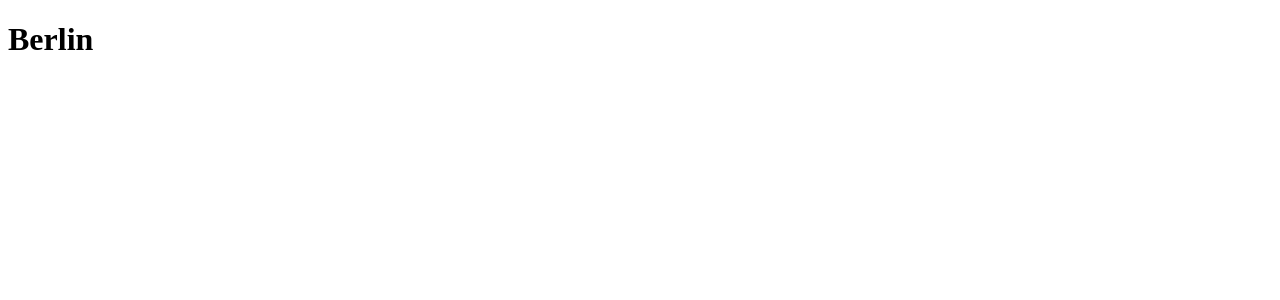
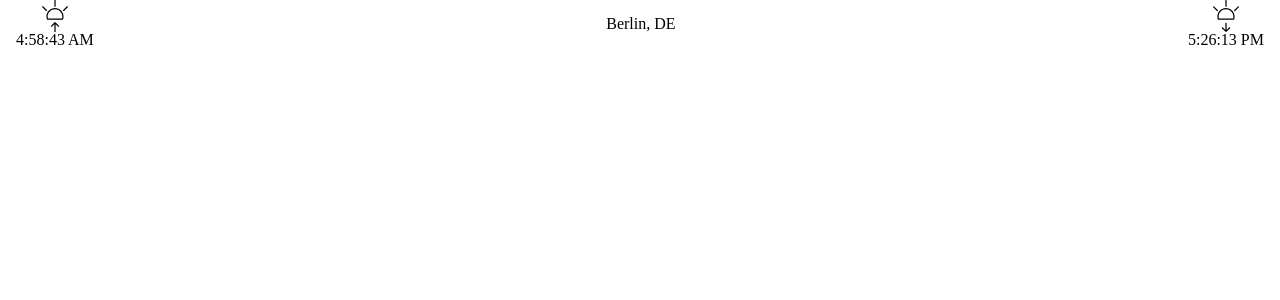
Before and after one commit to moigonzalez/weather-preactpi, a Preact app: page / in a window 1280 px wide. Shown: the top 300 px of the page. Built offline with nearby package versions, Linux system fonts and the light colour scheme.

Commit message:
Resets css

```diff
--- a/package.json
+++ b/package.json
@@ -20,7 +20,8 @@
   },
   "dependencies": {
     "preact": "^10.3.4",
-    "preact-compat": "^3.19.0"
+    "preact-compat": "^3.19.0",
+    "reset-css": "^5.0.1"
   },
   "eslintConfig": {
     "settings": {
--- /dev/null
+++ b/src/components/Box.js
@@ -0,0 +1,5 @@
+import { h } from 'preact';
+
+const Box = () => {
+
+}
--- /dev/null
+++ b/src/components/Loader.js
@@ -0,0 +1,27 @@
+import { h } from 'preact'
+
+const Loader = () => (
+  <div className="loader_container">
+    <svg xmlns="http://www.w3.org/2000/svg" width="38" height="38" viewBox="0 0 38 38">
+      <defs>
+          <linearGradient x1="8.042%" y1="0%" x2="65.682%" y2="23.865%" id="a">
+              <stop stop-color="#000" stop-opacity="0" offset="0%"/>
+              <stop stop-color="#000" stop-opacity=".631" offset="63.146%"/>
+              <stop stop-color="#000" offset="100%"/>
+          </linearGradient>
+      </defs>
+      <g fill="none" fill-rule="evenodd">
+          <g transform="translate(1 1)">
+              <path d="M36 18c0-9.94-8.06-18-18-18" id="Oval-2" stroke="url(#a)" stroke-width="2" transform="rotate(26.8348 18 18)">
+                  <animateTransform attributeName="transform" type="rotate" from="0 18 18" to="360 18 18" dur="0.9s" repeatCount="indefinite"/>
+              </path>
+              <circle fill="#000" cx="36" cy="18" r="1" transform="rotate(26.8348 18 18)">
+                  <animateTransform attributeName="transform" type="rotate" from="0 18 18" to="360 18 18" dur="0.9s" repeatCount="indefinite"/>
+              </circle>
+          </g>
+      </g>
+    </svg>
+  </div>
+);
+
+export default Loader;
--- /dev/null
+++ b/src/components/SunriseLogo.js
@@ -0,0 +1,58 @@
+import { h } from 'preact'
+
+const SunriseLogo = () => (
+<svg version="1.1" id="Layer_1" xmlns="http://www.w3.org/2000/svg" x="0px" y="0px"
+	 viewBox="0 0 185.558 185.558" style="enable-background:new 0 0 185.558 185.558;">
+<g>
+	<g>
+		<g>
+			<path d="M92.779,46.356c-27.37,0-49.636,22.265-49.636,49.636c0,5.366,0.85,10.638,2.525,15.674
+				c0.487,1.459,1.849,2.441,3.385,2.441h87.453c1.536,0,2.897-0.982,3.385-2.441c1.675-5.035,2.525-10.307,2.525-15.674
+				C142.415,68.621,120.149,46.356,92.779,46.356z M133.852,106.974H51.706c-0.951-3.562-1.431-7.246-1.431-10.983
+				c0-23.435,19.069-42.504,42.504-42.504s42.504,19.069,42.504,42.504C135.283,99.728,134.803,103.412,133.852,106.974z"/>
+			<path d="M45.379,58.098L23.984,36.703c-1.393-1.393-3.649-1.393-5.042,0s-1.393,3.649,0,5.042L40.336,63.14
+				c0.697,0.696,1.609,1.044,2.521,1.044s1.825-0.348,2.521-1.045C46.772,61.747,46.772,59.491,45.379,58.098z"/>
+			<path d="M166.616,36.703c-1.393-1.393-3.649-1.393-5.042,0l-21.395,21.395c-1.393,1.393-1.393,3.649,0,5.042
+				c0.697,0.696,1.609,1.044,2.521,1.044c0.913,0,1.825-0.348,2.521-1.045l21.395-21.395
+				C168.009,40.352,168.009,38.096,166.616,36.703z"/>
+			<path d="M92.779,39.224c1.971,0,3.566-1.595,3.566-3.566V3.566C96.345,1.595,94.75,0,92.779,0s-3.566,1.595-3.566,3.566v32.092
+				C89.213,37.629,90.808,39.224,92.779,39.224z"/>
+			<path d="M90.258,129.414l-22.694,22.694l5.042,5.042l16.607-16.607v45.015h7.132v-45.015l16.607,16.607l5.042-5.042L95.3,129.414
+				C93.907,128.021,91.651,128.021,90.258,129.414z"/>
+		</g>
+	</g>
+</g>
+<g>
+</g>
+<g>
+</g>
+<g>
+</g>
+<g>
+</g>
+<g>
+</g>
+<g>
+</g>
+<g>
+</g>
+<g>
+</g>
+<g>
+</g>
+<g>
+</g>
+<g>
+</g>
+<g>
+</g>
+<g>
+</g>
+<g>
+</g>
+<g>
+</g>
+</svg>
+);
+
+export default SunriseLogo;
--- /dev/null
+++ b/src/components/SunsetLogo.js
@@ -0,0 +1,56 @@
+import { h } from 'preact'
+
+const SunsetLogo = () => (<svg version="1.1" id="Layer_1" xmlns="http://www.w3.org/2000/svg" x="0px" y="0px"
+	 viewBox="0 0 184.2 184.2" style="enable-background:new 0 0 184.2 184.2;">
+<g>
+	<g>
+		<g>
+			<path d="M92.1,46.356c-27.369,0-49.636,22.265-49.636,49.636c0,5.359,0.85,10.631,2.526,15.674
+				c0.484,1.459,1.847,2.441,3.383,2.441h87.453c1.536,0,2.899-0.982,3.383-2.441c1.677-5.042,2.526-10.314,2.526-15.674
+				C141.736,68.621,119.469,46.356,92.1,46.356z M133.173,106.974H51.027c-0.951-3.566-1.431-7.25-1.431-10.983
+				c0-23.435,19.067-42.504,42.504-42.504c23.437,0,42.504,19.069,42.504,42.504C134.604,99.724,134.124,103.408,133.173,106.974z"
+				/>
+			<path d="M44.7,58.098L23.305,36.703c-1.393-1.393-3.649-1.393-5.042,0s-1.393,3.649,0,5.042L39.657,63.14
+				c0.697,0.696,1.609,1.044,2.521,1.044c0.912,0,1.825-0.348,2.521-1.045C46.093,61.747,46.093,59.491,44.7,58.098z"/>
+			<path d="M165.937,36.703c-1.393-1.393-3.649-1.393-5.042,0L139.5,58.098c-1.393,1.393-1.393,3.649,0,5.042
+				c0.697,0.696,1.609,1.044,2.521,1.044s1.825-0.348,2.521-1.045l21.395-21.395C167.33,40.352,167.33,38.096,165.937,36.703z"/>
+			<path d="M92.1,39.224c1.969,0,3.566-1.595,3.566-3.566V3.566C95.666,1.595,94.069,0,92.1,0c-1.969,0-3.566,1.595-3.566,3.566
+				v32.092C88.534,37.629,90.131,39.224,92.1,39.224z"/>
+			<path d="M95.666,172.026v-40.091h-7.132v40.091l-16.605-16.607l-5.042,5.042l22.692,22.694c0.669,0.669,1.576,1.045,2.521,1.045
+				s1.852-0.376,2.521-1.045l22.692-22.694l-5.042-5.042L95.666,172.026z"/>
+		</g>
+	</g>
+</g>
+<g>
+</g>
+<g>
+</g>
+<g>
+</g>
+<g>
+</g>
+<g>
+</g>
+<g>
+</g>
+<g>
+</g>
+<g>
+</g>
+<g>
+</g>
+<g>
+</g>
+<g>
+</g>
+<g>
+</g>
+<g>
+</g>
+<g>
+</g>
+<g>
+</g>
+</svg>);
+
+export default SunsetLogo;
--- /dev/null
+++ b/src/components/Title.js
@@ -0,0 +1,17 @@
+import { h } from 'preact'
+
+import SunriseLogo from './SunriseLogo.js';
+import SunsetLogo from './SunsetLogo.js';
+
+
+const Title = ({ name, country, sunrise, sunset }) => (
+  <header>
+    <h1 className="title_wrapper">
+      <span className="title_logo"><SunriseLogo />{new Date(sunrise * 1000).toLocaleTimeString()}</span>
+      <span className="title_headline">{name}, {country}</span>
+      <span className="title_logo"><SunsetLogo />{new Date(sunset * 1000).toLocaleTimeString()}</span>
+    </h1>
+  </header>
+);
+
+export default Title;
--- a/src/main.js
+++ b/src/main.js
@@ -1,5 +1,8 @@
 import { h, render } from 'preact';
 import App from './components/App';
+
+import '../node_modules/reset-css/reset.css';
+import './styles.css';
 
 const mountNode = document.getElementById('app');
 
--- /dev/null
+++ b/src/styles.css
@@ -0,0 +1,32 @@
+.loader_container {
+  height: 100vh;
+  width: 100%;
+  display: flex;
+  align-items: center;
+  justify-content: center;
+}
+
+.loader_container svg {
+  width: 25%;
+  height: 25%;
+}
+
+.title_wrapper {
+  display: flex;
+  align-items: center;
+  justify-content: space-between;
+  padding: 0 1em;
+}
+
+.title_logo {
+  display: flex;
+  align-content: center;
+  justify-content: center;
+  flex-direction: column;
+}
+
+.title_logo svg {
+  width: 2em;
+  display: inline-block;
+  margin: 0 auto;
+}
```
Also changed, not shown: src/components/App.js, 1 other file (tests, documents, lock files or other folders).
